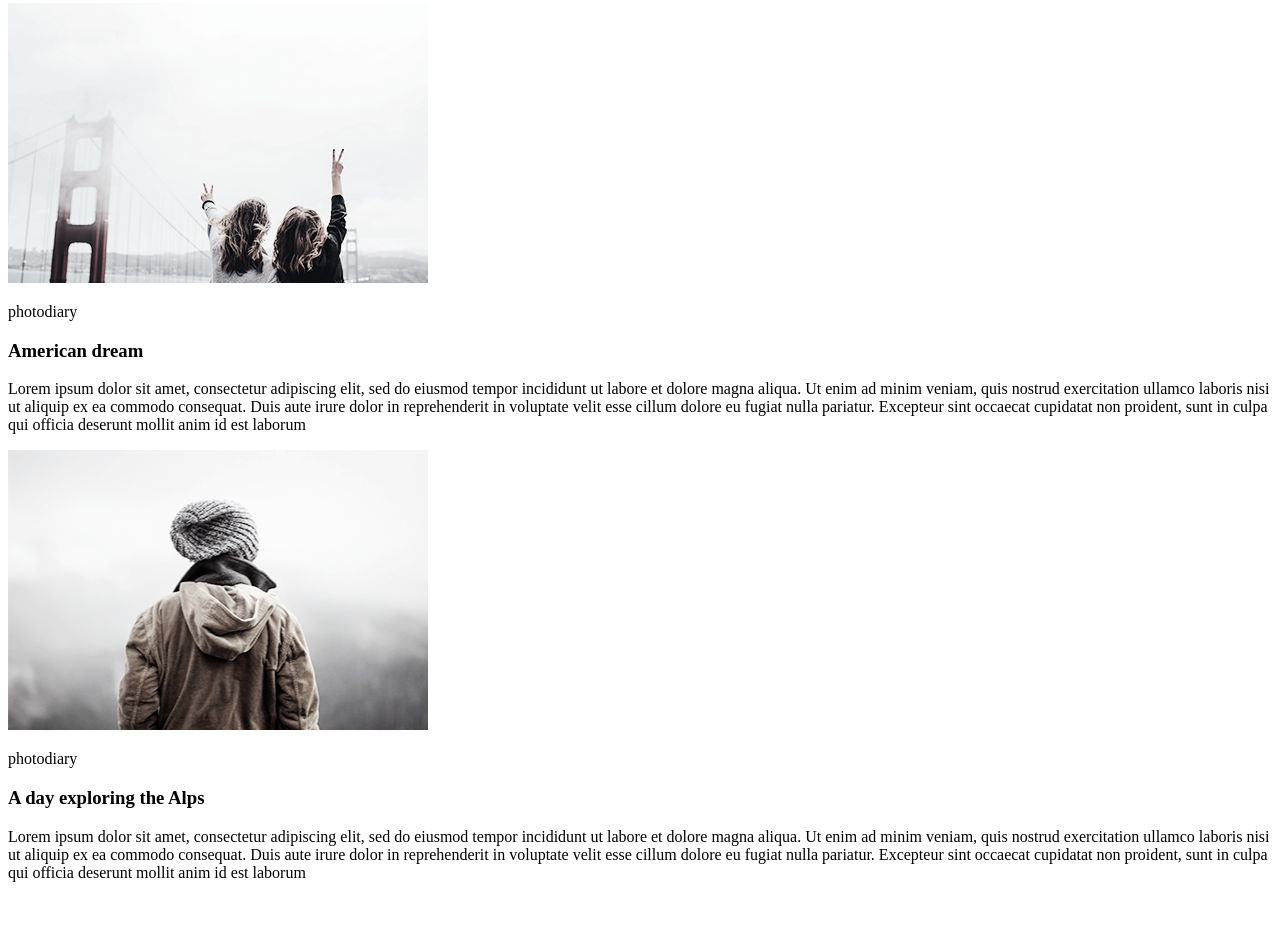
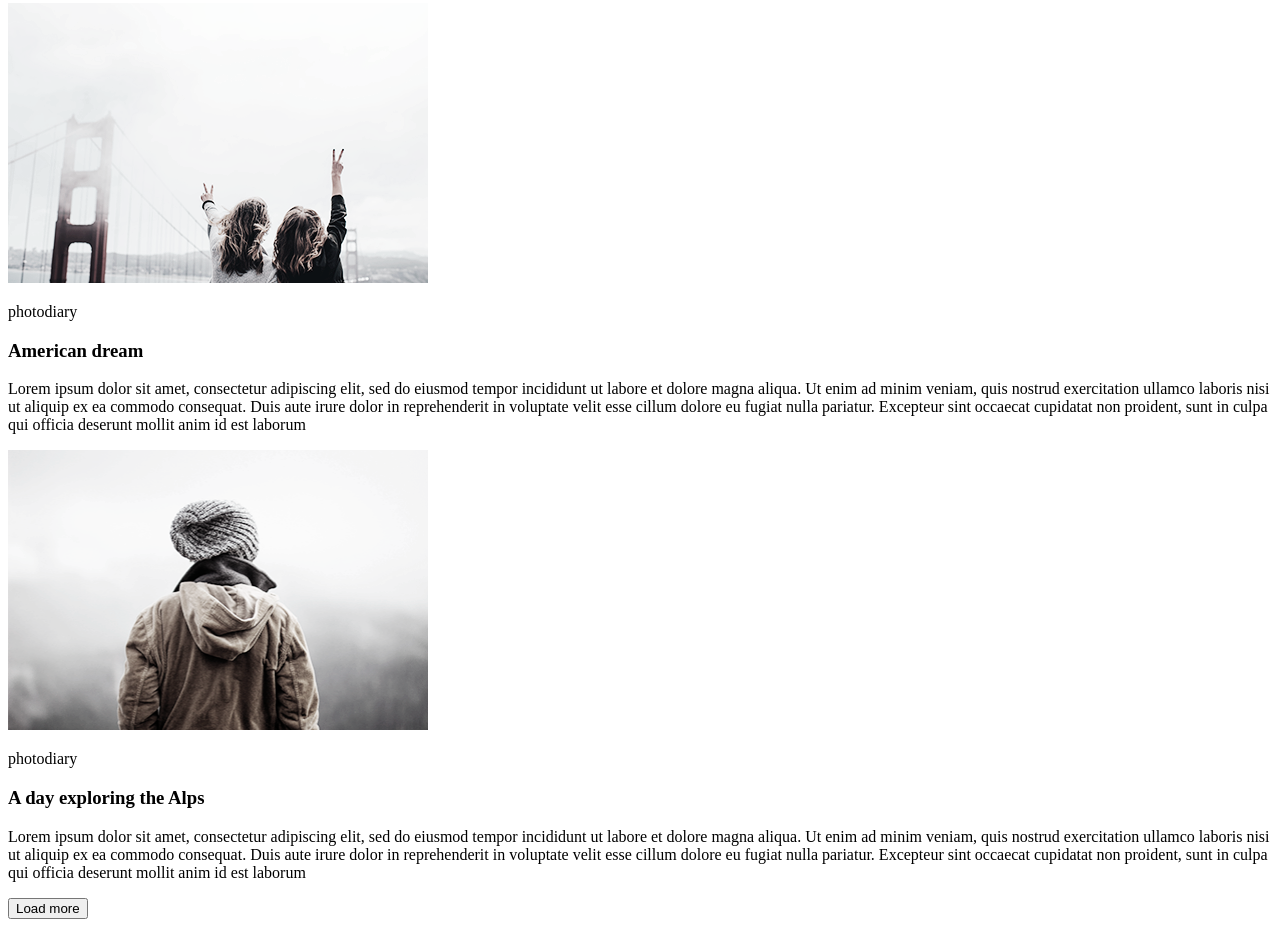
Before and after one commit to Alina-Pavliuk/goit-fe-course, a plain HTML site: page html-css/module-01/index.html in a window 1280 px wide. Shown: the part 996-1923 px from the top of the page. Before the commit the page ends 1894 px from the top, so only its background shows below. Drawn offline with Linux system fonts and the light colour scheme.

Commit message:
add button

```diff
--- a/html-css/module-01/index.html
+++ b/html-css/module-01/index.html
@@ -27,5 +27,6 @@
            <p>photodiary</p>
         <h3>A day exploring the Alps</h3>
             <p>Lorem ipsum dolor sit amet, consectetur adipiscing elit, sed do eiusmod tempor incididunt ut labore et dolore magna aliqua. Ut enim ad minim veniam, quis nostrud exercitation ullamco laboris nisi ut aliquip ex ea commodo consequat. Duis aute irure dolor in reprehenderit in voluptate velit esse cillum dolore eu fugiat nulla pariatur. Excepteur sint occaecat cupidatat non proident, sunt in culpa qui officia deserunt mollit anim id est laborum</p>
+            <button>Load more</button>
     </body>
 </html>
```
